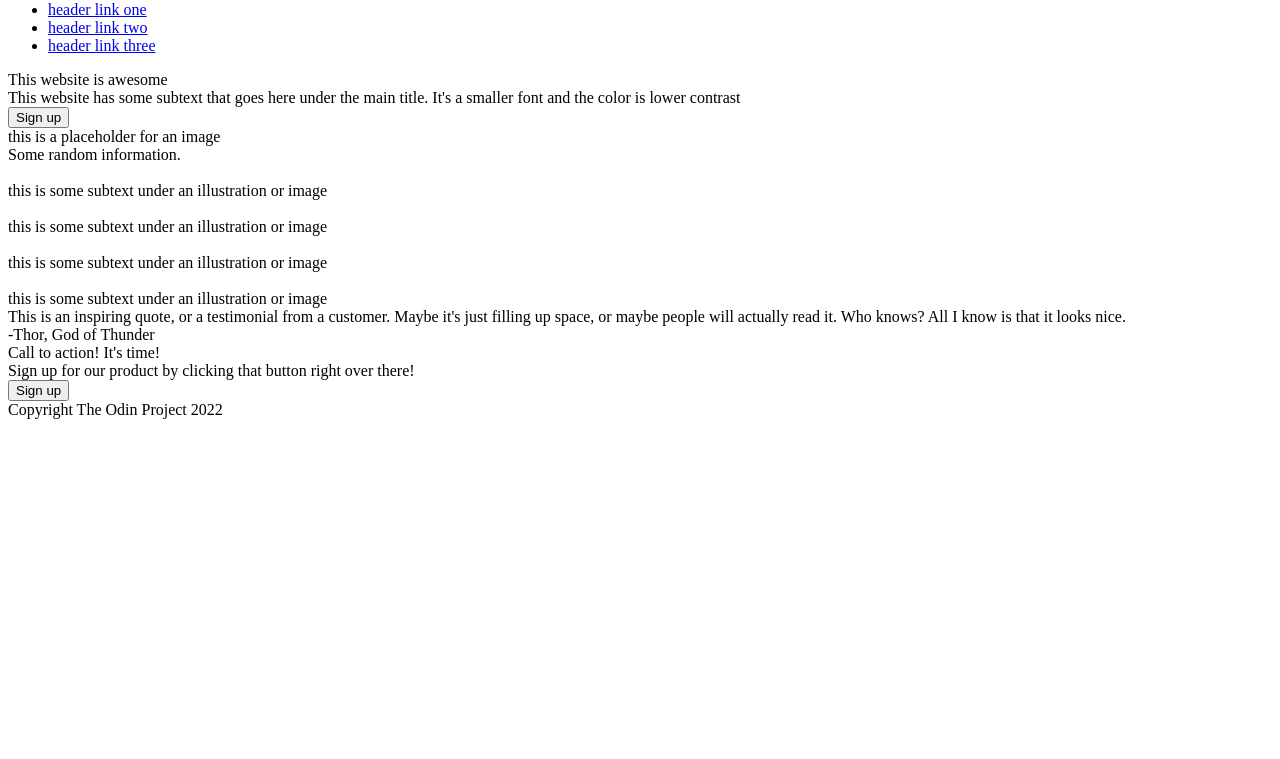
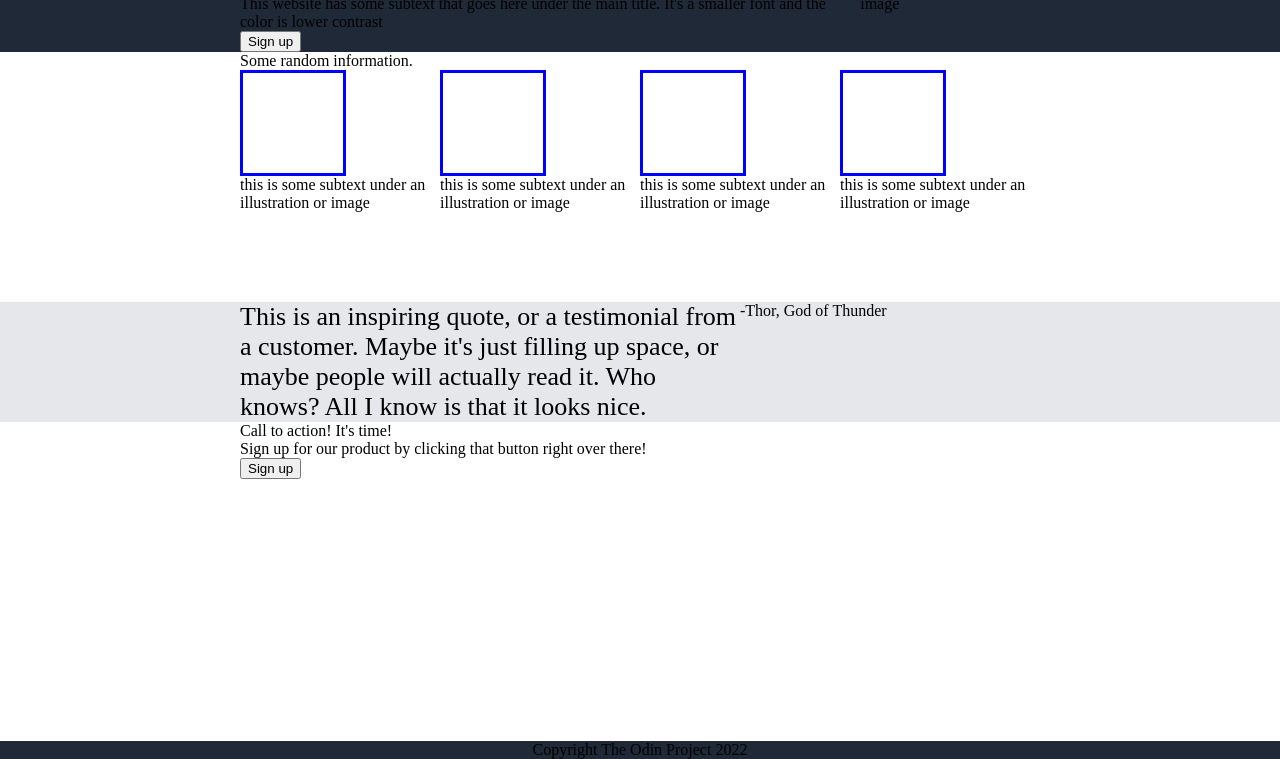
Before and after one commit to bilytskyi/landing-page, a plain HTML site: page index.html in a window 1280 px wide. Shown: the part 41-800 px from the top of the page. Drawn offline with Linux system fonts and the light colour scheme.

Commit message:
Minor html fix + basic css

```diff
--- a/index.html
+++ b/index.html
@@ -2,6 +2,7 @@
 <html lang="en">
     <head>
         <meta charset="UTF-8">
+        <link rel="stylesheet" href="./style.css">
         <title>Landing Page</title>
     </head>
 
@@ -16,6 +17,7 @@
                 <li><a href="index.html">header link three</a></li>
             </ul>
         </div>
+        <div class="screens">
             <div class="first-screen">
                 <div class="info">
                     <div class="first-header">
@@ -37,25 +39,25 @@
                 </div>
                 <div class="sub-image-holder">
                     <div class="sub-image">
-                    <img src="" alt="">
+                        <div class="like-img"></div>
                         <div class="sub-text">
                             this is some subtext under an illustration or image
                         </div>
                     </div>
                     <div class="sub-image">
-                    <img src="" alt="">
+                        <div class="like-img"></div>
                         <div class="sub-text">
                             this is some subtext under an illustration or image
                         </div>
                     </div>
                     <div class="sub-image">
-                    <img src="" alt="">
+                        <div class="like-img"></div>
                         <div class="sub-text">
                             this is some subtext under an illustration or image
                         </div>
                     </div>
                     <div class="sub-image">
-                    <img src="" alt="">
+                        <div class="like-img"></div>
                         <div class="sub-text">
                             this is some subtext under an illustration or image
                         </div>
@@ -85,6 +87,7 @@
                     <button class="sign-up">Sign up</button>
                 </div>
             </div>
+        </div>
         <div class="footer">
             Copyright The Odin Project 2022
         </div>
--- /dev/null
+++ b/style.css
@@ -0,0 +1,68 @@
+body {
+    height: 100vh;
+    display: flex;
+    flex-direction: column;
+    margin: 0;
+}
+
+.screens {
+    flex: 1;
+    display: flex;
+    flex-direction: column;
+}
+
+.footer {
+    display: flex;
+    justify-content: center;
+}
+
+.header {
+    justify-content: space-between;
+}
+
+ul {
+    list-style-type: none;
+    margin: 0;
+    padding: 0;
+    display: flex;
+    gap: 12px;
+}
+
+a {
+    text-decoration: none;
+    color: gray;
+    font-weight: bold;
+}
+
+.first-screen, .second-screen, .third-screen, .fourth-screen, .header {
+    display: flex;
+    padding: 0px 240px;
+}
+
+.second-screen {
+    flex-direction: column;
+    height: 250px;
+}
+
+.sub-image-holder {
+    display: flex;
+}
+
+.header, .first-screen, .footer {
+    background-color: #1f2937;
+}
+
+.third-screen {
+    background-color: #e5e7eb;
+}
+
+.like-img {
+    height: 100px;
+    width: 100px;
+    border: solid blue;
+}
+
+.quote {
+    font-size: 26px;
+    max-width: 500px;
+}
```
Lines whose indentation alone changed are shown as unchanged.
